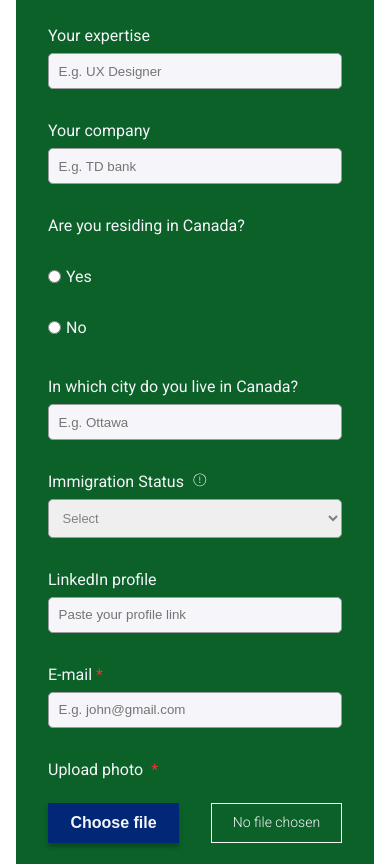
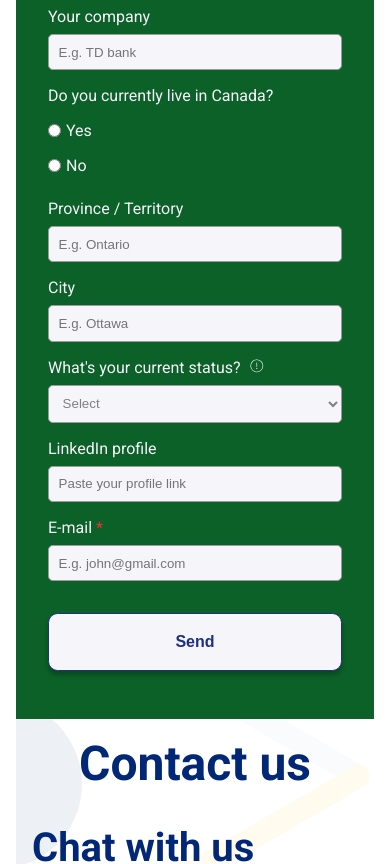
Before and after one commit to brito-ca/brito-website, a Next.js app: page / in a window 390 px wide. Shown: the part 4320-5184 px from the top of the page. Built offline with nearby package versions, Linux system fonts and the light colour scheme.

Commit message:
Live in Canada fields altered / Removed choose photo field / Refactor css

```diff
--- a/components/Form/Form.jsx
+++ b/components/Form/Form.jsx
@@ -3,7 +3,6 @@ import { useState } from 'react'
 import { RadioButton, Popover, Icon } from '@/components'
 import styles from '../../styles/Form.module.css'
 import britoFormImage from '../../public/images/brito-group-image-form.svg'
-import profilePictureTemplate from '../../public/images/brito-profile-picture-template.svg'
 import closeModalIcon from '../../public/images/close-modal-icon.svg'
 import logo from '../../public/images/logo-small.svg'
 import FormInput from '../FormInput/FormInput'
@@ -16,10 +15,10 @@ const Form = () => {
         company: '',
         immigrationStatus: '',
         resideInCanada: '',
+        province: '',
         city: '',
         linkedinProfileLink: '',
         email: '',
-        profilePicture: '',
     })
 
     const handleChange = (e) => {
@@ -37,15 +36,6 @@ const Form = () => {
         // console.log(formValues)
     }
 
-    // const handleImageSelect = (e) => {
-    //     setFormValues.profilePicture({
-    //         file: e.target.files[0],
-    //         name: e.target.files[0].name,
-    //         type: e.target.files[0].type,
-    //         size: e.target.files[0].size,
-    //     })
-    // }
-    const [profilePictureModalOpen, setProfilePictureModalOpen] = useState(false)
     const [subscriptionModalOpen, setSubscriptionModalOpen] = useState(false)
     const [immigrationStatusPopover, setImmigrationStatusPopover] = useState(false)
 
@@ -57,7 +47,7 @@ const Form = () => {
                 alt='Picture of members of BRITO co-working in their computers in one of the meetings '
             />
             <div className={styles.formContainer}>
-                <h3 className={styles.formTitle}>Want to join Brito&#39;s network?</h3>
+                <h4 className={styles.formTitle}>Want to join Brito&#39;s network?</h4>
                 <form method='post'>
                     <div className={styles.formSections}>
                         <div className={styles.primaryInformation}>
@@ -92,7 +82,10 @@ const Form = () => {
                                 value={formValues.company}
                                 onChange={handleChange}
                             />
-                            <label className={styles.labelForm}>Are you residing in Canada?</label>
+
+                            <label className={styles.labelForm}>
+                                Do you currently live in Canada?
+                            </label>
                             <RadioButton
                                 name='resideInCanada'
                                 onChange={handleChange}
@@ -110,26 +103,32 @@ const Form = () => {
                                 value='no'
                             />
                         </div>
-                        <div className={styles.imageContainer}>
-                            <Image
-                                className={styles.roundedFormImage}
-                                src={britoFormImage}
-                                alt='Picture of members of BRITO co-working in their computers in one of the meetings '
+                        <FormInput
+                            required
+                            disabled={formValues.resideInCanada === 'no'}
+                            name='province'
+                            fieldStyle={styles.provinceField}
+                            labelContent='Province / Territory'
+                            labelStyle={styles.labelForm}
+                            inputStyle={styles.inputForm}
+                            value={formValues.province}
+                            placeholder='E.g. Ontario'
+                            onChange={handleChange}
                         />
-                        </div>
-                        <div className={styles.immigrationStatusSection}>
                         <FormInput
+                            disabled={formValues.resideInCanada === 'no'}
                             name='city'
                             fieldStyle={styles.cityField}
-                                labelContent='In which city do you live in Canada?'
+                            labelContent='City'
                             labelStyle={styles.labelForm}
                             inputStyle={styles.inputForm}
                             value={formValues.city}
                             placeholder='E.g. Ottawa'
                             onChange={handleChange}
                         />
+                        <div className={styles.immigrationStatusSection}>
                             <label htmlFor='immigration-status' className={styles.labelForm}>
-                                Immigration Status
+                                What&#39;s your current status?
                                 <span
                                     className={styles.infoIcon}
                                     onMouseEnter={() => setImmigrationStatusPopover(true)}
@@ -152,36 +151,37 @@ const Form = () => {
                             </label>
 
                             <select
+                                disabled={formValues.resideInCanada === 'no'}
                                 name='immigrationStatus'
                                 value={formValues.immigrationStatus}
                                 onChange={handleChange}
                                 id='immigration-status'
-                                className={styles.immigrationStatusList}
+                                className={styles.inputForm}
                                 required
                             >
                                 <option value='' disabled>
                                     Select
                                 </option>
-                                <option key={1} value='Canadian Citizen (Foreign born)'>
-                                    Canadian Citizen (Foreign born)
-                                </option>
-                                <option key={2} value='Convention Refugee / Protected Person'>
-                                    Convention Refugee / Protected Person
-                                </option>
                                 <option key={3} value='Permanent Resident'>
                                     Permanent Resident
                                 </option>
-                                <option key={4} value='Temporary Resident WITHOUT a Work Permit'>
-                                    Temporary Resident WITHOUT a Work Permit
+                                <option key={2} value='Convention Refugee / Protected Person'>
+                                    Student
                                 </option>
-                                <option key={5} value='Temporary Resident WITH a Work Permit'>
-                                    Temporary Resident WITH a Work Permit
-                                </option>
-                                <option key={6} value='Other'>
-                                    Other
+                                <option key={1} value='Canadian Citizen (Foreign born)'>
+                                    Temporary
                                 </option>
                             </select>
                         </div>
+                        {/* )} */}
+                        <div className={styles.imageContainer}>
+                            <Image
+                                className={styles.roundedFormImage}
+                                src={britoFormImage}
+                                alt='Picture of members of BRITO co-working in their computers in one of the meetings '
+                            />
+                        </div>
+
                         <FormInput
                             name='linkedinProfileLink'
                             fieldStyle={styles.linkedinField}
@@ -206,65 +206,6 @@ const Form = () => {
                             onChange={handleChange}
                         />
 
-                        <div className={styles.uploadPhotoField}>
-                            <label className={styles.labelForm}>
-                                Upload photo<span className={styles.mandatoryFieldSpan}>*</span>
-                            </label>
-                            {/*
-                        <input
-                            className={styles.chooseFileButton}
-                            type='file'
-                            onChange={handleChange}
-                        /> */}
-                            <button
-                                type='button'
-                                className={styles.chooseFileButton}
-                                onClick={() => setProfilePictureModalOpen(!profilePictureModalOpen)}
-                            >
-                                Choose file
-                            </button>
-                            {profilePictureModalOpen && (
-                                <Modal className={styles.profilePictureModal}>
-                                    <Image
-                                        src={closeModalIcon}
-                                        alt='X icon to close upload photo field'
-                                        className={styles.closeModalIcon}
-                                        onClick={() =>
-                                            setProfilePictureModalOpen(!profilePictureModalOpen)
-                                        }
-                                    />
-                                    <div className={styles.profilePictureModal}>
-                                        <h1 className={styles.profilePictureModalTitle}>
-                                            Profile Picture
-                                        </h1>
-                                        <p className={styles.profilePictureModalDescription}>
-                                            A profile picture make a positive first impression on
-                                            potential connections It can also help to differentiate
-                                            you from others in your network and make your profile
-                                            stand out in search results.
-                                        </p>
-                                        <Image
-                                            src={profilePictureTemplate}
-                                            alt="A front face picture of a man. It's a template for the profile picture field before the user selects its own"
-                                            className={styles.profilePictureAvatar}
-                                        />
-
-                                        <button
-                                            type='button'
-                                            className={styles.profilePictureModalSaveButton}
-                                        >
-                                            Save
-                                        </button>
-                                        <button className={styles.profilePictureModalChangeButton}>
-                                            Change
-                                        </button>
-                                    </div>
-                                </Modal>
-                            )}
-                        </div>
-                        <div className={styles.fileChosenBox}>
-                            <p className={styles.chosenBoxText}>No file chosen</p>
-                        </div>
                         <button className={styles.sendButton} type='button' onClick={handleSubmit}>
                             Send
                         </button>
--- a/components/FormInput/FormInput.jsx
+++ b/components/FormInput/FormInput.jsx
@@ -1,18 +1,34 @@
 import styles from './FormInput.module.css'
 
 const FormInput = (props) => {
+    const {
+        fieldStyle,
+        labelContent,
+        mandatory,
+        type,
+        required,
+        disabled,
+        name,
+        placeholder,
+        value,
+        onChange,
+    } = props
+
     return (
-        <div className={props.fieldStyle}>
+        <div className={fieldStyle}>
             <label className={styles.labelForm}>
-                {props.labelContent}
-                {props.mandatory && <span className={styles.mandatoryFieldSpan}>*</span>}
+                {labelContent}
+                {mandatory && <span className={styles.mandatoryFieldSpan}>*</span>}
             </label>
             <input
-                name={props.name}
-                placeholder={props.placeholder}
+                type={type}
+                required={required}
+                disabled={disabled}
+                name={name}
+                placeholder={placeholder}
                 className={styles.inputForm}
-                value={props.value}
-                onChange={props.onChange}
+                value={value}
+                onChange={onChange}
             />
         </div>
     )
--- a/components/FormInput/FormInput.module.css
+++ b/components/FormInput/FormInput.module.css
@@ -3,7 +3,7 @@
 
     display: flex;
 
-    margin-top: var(--margin-md);
+    margin-top: var(--margin-sm);
     margin-bottom: var(--margin-xs);
 
     color: var(--primary-white);
@@ -20,6 +20,6 @@
 }
 
 .mandatoryFieldSpan {
-    color: var(--secundary-red-warning);
+    color: var(--secondary-red-warning);
     margin-left: 4px;
 }
--- a/styles/Form.module.css
+++ b/styles/Form.module.css
@@ -1,26 +1,20 @@
 .formContainer {
-    background: var(--secundary-green);
+    background: var(--secondary-green);
     padding: var(--padding-sm) var(--padding-md);
 }
 
 .formTitle {
     text-align: center;
     color: var(--primary-white);
-
-    padding: var(--padding-lg) 0px var(--padding-md) 0;
+    padding: var(--padding-md) 0px var(--padding-sm) 0;
 }
 
-/* For now labelForm and inputForm
-are duplicated at FormInput.module.css
-because some inputs are not using the
-FormInput component and we have independent
-labels for other fields. */
 .labelForm {
     width: 100%;
 
     display: flex;
 
-    margin-top: var(--margin-md);
+    margin-top: var(--margin-sm);
     margin-bottom: var(--margin-xs);
 
     color: var(--primary-white);
@@ -41,15 +35,12 @@ labels for other fields. */
     grid-template-columns: repeat(8, 1fr);
     grid-template-rows: repeat(5, auto);
     justify-content: space-around;
-    align-items: end;
+    align-items: center;
 }
 
 .primaryInformation {
     grid-column: 1 / 5;
     grid-row: 1 / 2;
-}
-.labelRadioButton {
-    margin-left: '5px' !important;
 }
 
 .imageContainer {
@@ -62,63 +53,31 @@ labels for other fields. */
     border-radius: 50%;
 }
 
-.immigrationStatusSection {
-    grid-column: 1 / 9;
+.provinceField {
+    grid-column: 1 / 4;
     grid-row: 2 / 3;
 }
 
-.immigrationStatusList {
-    width: 100%;
-    padding: var(--padding-xs);
+.cityField {
+    grid-row: 2 / 3;
+    grid-column: 4 / 9;
+    margin-left: var(--margin-sm);
+}
 
-    border: 1px solid var(--neutral-medium);
-    border-radius: var(--radius-xs);
-
-    font-size: 13px;
+.immigrationStatusSection {
+    grid-column: 1 / 9;
+    grid-row: 3 / 4;
 }
 
 .linkedinField {
-    grid-column: 1 / 4;
-    grid-row: 3 / 4;
+    grid-column: 4 / 9;
+    grid-row: 4 / 5;
+    margin-left: var(--margin-sm);
 }
 
 .emailField {
-    grid-column: 5 / 9;
-    grid-row: 3 / 4;
-}
-
-.uploadPhotoField {
+    grid-row: 4 / 5;
     grid-column: 1 / 4;
-    grid-row: 4 / 5;
-}
-
-.fileChosenBox {
-    grid-row: 4 / 5;
-    grid-column: 3 / 5;
-
-    padding: var(--padding-xs) !important;
-    font-size: 0.75rem;
-
-    color: var(--primary-white);
-    border: 1px solid var(--primary-white);
-    border-radius: var(--radius-sm);
-    padding: 0 var(--padding-sm);
-}
-
-.chosenBoxText {
-    padding: 0;
-}
-
-.chooseFileButton {
-    font-size: 14px;
-    color: var(--secundary-blue);
-    background: var(--primary-white);
-
-    padding: calc(0.5 * var(--padding-xs)) var(--padding-md);
-    margin-top: var(--margin-sm);
-
-    border-radius: var(--radius-sm);
-    box-shadow: 0px 4px 4px rgba(0, 0, 0, 0.25);
 }
 
 .sendButton {
@@ -126,19 +85,14 @@ labels for other fields. */
     grid-column: 8 / 9;
 
     font-size: 1rem;
-    color: var(--secundary-blue);
+    color: var(--secondary-blue);
     background: var(--primary-white);
 
     box-shadow: 0px 4px 4px rgba(0, 0, 0, 0.25);
     border-radius: var(--radius-lg);
 
-    padding: var(--padding-xs) var(--padding-sm);
-    margin-bottom: var(--margin-lg);
-}
-
-.mandatoryFieldSpan {
-    color: var(--secundary-red-warning);
-    margin-left: var(--margin-xs);
+    padding: 0.5rem var(--padding-sm);
+    margin: var(--margin-lg) 0 var(--margin-md) 0;
 }
 
 .infoIcon {
@@ -146,207 +100,65 @@ labels for other fields. */
     display: inline;
 }
 
-@media (max-width: 768px) {
+/* Image on top of Form disapears if screen size if bigger than 768px */
+.mobileFormImage {
+    display: none;
+}
+
+.closeModalIcon {
+    position: absolute;
+    right: 0;
+    margin: var(--margin-xs) var(--margin-sm) 0 0;
+    width: 1.75rem;
+}
+
+@media (max-width: 600px) {
     .primaryInformation {
         grid-column: 1 / 9;
+        grid-row: 1 / 2;
     }
 
     .imageContainer {
-        visibility: hidden;
+        display: none;
+    }
+
+    .provinceField {
+        grid-column: 1 / 9;
+        grid-row: 2 / 3;
+    }
+
+    .cityField {
+        grid-column: 1 / 9;
+        grid-row: 3 / 4;
+        margin-left: 0;
+    }
+    .immigrationStatusSection {
+        grid-column: 1 / 9;
+        grid-row: 4 / 5;
     }
 
     .linkedinField {
         grid-column: 1 / 9;
+        grid-row: 5 / 6;
+        margin-left: 0;
     }
 
     .emailField {
         grid-column: 1 / 9;
-        grid-row: 4 / 5;
-    }
-
-    .uploadPhotoField {
-        grid-column: 1/ 5;
-        grid-row: 5 / 6;
-        margin-right: 1rem;
-    }
-
-    .chooseFileButton {
-        padding: 0;
-        width: 100%;
-
-        background: #022777;
-        color: var(--primary-white);
-
-        font-style: normal;
-        font-size: 16px;
-        border-radius: 0;
-        border: none;
-        height: 40px;
-    }
-
-    .fileChosenBox {
-        grid-row: 5 / 6;
-        grid-column: 5 / 9;
-        margin-left: 1rem;
-
-        height: 40px;
-
-        border-radius: 0;
-        text-align: center;
-
-        font-style: normal;
-        font-weight: 300;
-        font-size: 14px;
+        grid-row: 6 / 7;
     }
 
     .sendButton {
         grid-row: 7 / 8;
         grid-column: 1 / 9;
 
-        margin-top: 40px;
-
-        border-radius: 0;
-
-        width: 100%;
-        height: 4rem;
-        margin-bottom: 3rem;
+        margin-top: var(--margin-md);
+        border-radius: var(--radius-sm);
+        padding: var(--padding-sm);
     }
 
     .mobileFormImage {
         display: block !important;
-    }
-}
-
-/* Image on top of Form disapears if screen size if bigger than 768px */
-.mobileFormImage {
-    display: none;
-}
-
-.profilePictureModal {
-    width: 500px;
-    height: 590px;
-
-    display: grid;
-    grid-template-columns: repeat(8, auto);
-    grid-template-rows: repeat(4, auto);
-    align-content: center;
-    align-items: center;
-
-    padding: 0 3rem;
-    margin: 2rem;
-}
-
-.profilePictureModalTitle {
-    grid-row: 1 / 2;
-    grid-column: 1 / 9;
-
-    color: #022777;
-    font-size: 28px;
-
-    margin-top: 2rem;
-}
-
-.profilePictureModalDescription {
-    grid-row: 2 / 3;
-    grid-column: 1 / 9;
-    line-height: 24px;
-    color: #525252;
-    margin: 1.25rem 0;
-}
-
-.profilePictureAvatar {
-    grid-row: 3 / 4;
-    grid-column: 1 / 9;
-
-    margin: 0 auto 1.5rem auto;
-    width: 280px;
-    height: 280px;
-}
-
-.profilePictureModalSaveButton {
-    width: 146px;
-    height: 40px;
-    background: #022777;
-    border-radius: 40px;
-    margin: 1rem 0;
-
-    padding: 0;
-    font-size: 20px;
-
-    grid-row: 4 / 5;
-    grid-column: 2 / 4;
-}
-
-.profilePictureModalChangeButton {
-    width: 146px;
-    height: 40px;
-    border-radius: 40px !important;
-    border: 3px solid #022777;
-    border-radius: 4px;
-    background-color: #fff;
-    color: #022777;
-
-    padding: 0;
-    font-size: 20px;
-
-    grid-row: 4 / 5;
-    grid-column: 5 / 8;
-}
-
-.closeModalIcon {
-    position: absolute;
-    right: 0;
-    margin: 10px 21px 0 0;
-
-    width: 30px;
-}
-
-@media (max-width: 600px) {
-    .profilePictureModal {
-        width: 310px;
-        height: 667px;
-
-        text-align: center;
-        justify-content: center;
-        justify-items: center;
-
-        margin: 0;
-    }
-
-    .profilePictureModalTitle {
-        grid-row: 1 / 2;
-        grid-column: 2 / 8;
-
-        color: #022777;
-
-        font-weight: 700;
-        font-size: 24px;
-        line-height: 28px;
-    }
-
-    .profilePictureAvatar {
-        width: 187px;
-        height: 187px;
-    }
-
-    .profilePictureModalSaveButton {
-        width: 263px;
-        height: 56px;
-
-        border-radius: 4px;
-
-        grid-row: 4 / 5;
-        grid-column: 1 / 9;
-    }
-
-    .profilePictureModalChangeButton {
-        width: 263px;
-        height: 56px;
-
-        border-radius: 4px !important;
-
-        grid-row: 5 / 6;
-        grid-column: 1 / 9;
     }
 
     .subscriptionModalContainer {
@@ -355,7 +167,7 @@ labels for other fields. */
     }
 
     .subscriptionModalTextDescriptionContainer {
-        padding: 4rem 2.5rem !important;
+        padding: var(--padding-md) var(--padding-md) !important;
     }
 
     .subscriptionModalTitle {
@@ -363,25 +175,21 @@ labels for other fields. */
     }
 
     .continueBrowsingButton {
-        width: 263px;
-        height: 56px;
+        width: 236px;
+    }
+}
 
-        width: 236px;
-        height: 56px;
+.continueBrowsingButton {
+    border: 1px solid #1a1a1a;
+    border-radius: var(--radius-lg);
+    color: var(--primary-blue);
 
-        border: 1px solid #1a1a1a;
-        border-radius: 4px;
+    padding: var(--padding-xs) var(--padding-md);
+    font-size: 1rem;
 
-        background-color: #fff;
-        color: #022777;
+    margin: var(--margin-md) auto var(--margin-sm) auto;
 
-        padding: 0;
-        font-size: 20px;
-
-        margin-top: 2rem;
-
-        display: block !important;
-    }
+    display: block !important;
 }
 
 .subscriptionModalContainer {
@@ -393,7 +201,6 @@ labels for other fields. */
     grid-template-rows: repeat(2, auto);
 
     text-align: center;
-    /* justify-items: center; */
 }
 
 .logoSubscriptionModal {
@@ -403,30 +210,29 @@ labels for other fields. */
     width: 220px;
     height: 220px;
 
-    margin: 30px auto 0 auto;
+    margin: var(--margin-sm) auto 0 auto;
 }
 
 .subscriptionModalTextDescriptionContainer {
     grid-column: 1 / 5;
     grid-row: 2 / 3;
+    text-align: center;
 
-    background: #022777;
+    background: var(--primary-blue);
     color: var(--primary-white);
 
-    text-align: center;
+    padding: var(--padding-sm);
 
-    padding-bottom: 90px;
-    padding-top: 20px;
     border-bottom-left-radius: 16px;
     border-bottom-right-radius: 16px;
 }
 
 .subscriptionModalTitle {
-    font-weight: 700;
-    font-size: 32px;
+    font-weight: 500;
+    font-size: 26px;
     line-height: 38px;
 
-    margin: 3rem 1rem 3rem 1rem;
+    margin: var(--margin-sm);
 }
 
 .subscriptionModalDescription {
--- a/styles/RadioButton.module.css
+++ b/styles/RadioButton.module.css
@@ -7,7 +7,7 @@
 
     display: flex;
 
-    margin-top: var(--margin-md);
+    margin-top: var(--margin-sm);
     margin-bottom: var(--margin-xs);
 
     color: var(--primary-white);
--- a/styles/globals.css
+++ b/styles/globals.css
@@ -4,12 +4,12 @@
     --primary-blue: #022777;
     --primary-white: #f5f5fa;
 
-    --secundary-blue: #1c3183;
-    --secundary-dark-green: #00450e;
-    --secundary-green: #0b6128;
-    --secundary-light-green: #069736;
-    --secundary-yellow: #1c3183;
-    --secundary-red-warning: #ed3233;
+    --secondary-blue: #1c3183;
+    --secondary-dark-green: #00450e;
+    --secondary-green: #0b6128;
+    --secondary-light-green: #069736;
+    --secondary-yellow: #1c3183;
+    --secondary-red-warning: #ed3233;
 
     --tertiary-light-blue: #b0c4d5;
     --tertiary-dark-blue: #104b7e;
@@ -29,10 +29,10 @@
     --button-primary-outline: #eeeff4;
     --button-primary-outline-hover: #374399;
     --button-primary-outline-active: #002167;
-    --button-secundary: #0d712e;
-    --button-secundary-hover: #348145;
-    --button-secundary-outline: #0d712e;
-    --button-secundary-outline-active: #00450e;
+    --button-secondary: #0d712e;
+    --button-secondary-hover: #348145;
+    --button-secondary-outline: #0d712e;
+    --button-secondary-outline-active: #00450e;
     --button-text-disabled: #39393d;
     --button-outline-disabled: #989799;
     --button-bg-outline-disabled: #f5f5f5;
@@ -178,32 +178,32 @@ button.primary.outline:active {
     border-color: var(--button-primary-outline-active);
 }
 
-button.secundary {
-    background-color: var(--button-secundary);
+button.secondary {
+    background-color: var(--button-secondary);
 }
 
-button.secundary:hover {
-    background-color: var(--button-secundary-hover);
+button.secondary:hover {
+    background-color: var(--button-secondary-hover);
 }
 
-button.secundary:active {
-    background-color: var(--button-secundary-outline-active);
+button.secondary:active {
+    background-color: var(--button-secondary-outline-active);
 }
 
-button.secundary.outline {
-    color: var(--button-secundary-outline);
+button.secondary.outline {
+    color: var(--button-secondary-outline);
     background-color: var(--button-primary-outline);
-    border-color: var(--button-secundary-outline);
+    border-color: var(--button-secondary-outline);
 }
 
-button.secundary.outline:hover {
-    color: var(--button-secundary-hover);
-    border-color: var(--button-secundary-hover);
+button.secondary.outline:hover {
+    color: var(--button-secondary-hover);
+    border-color: var(--button-secondary-hover);
 }
 
-button.secundary.outline:active {
-    color: var(--button-secundary-outline-active);
-    border-color: var(--button-secundary-outline-active);
+button.secondary.outline:active {
+    color: var(--button-secondary-outline-active);
+    border-color: var(--button-secondary-outline-active);
 }
 
 button:disabled {
```
Lines whose indentation alone changed are shown as unchanged.
